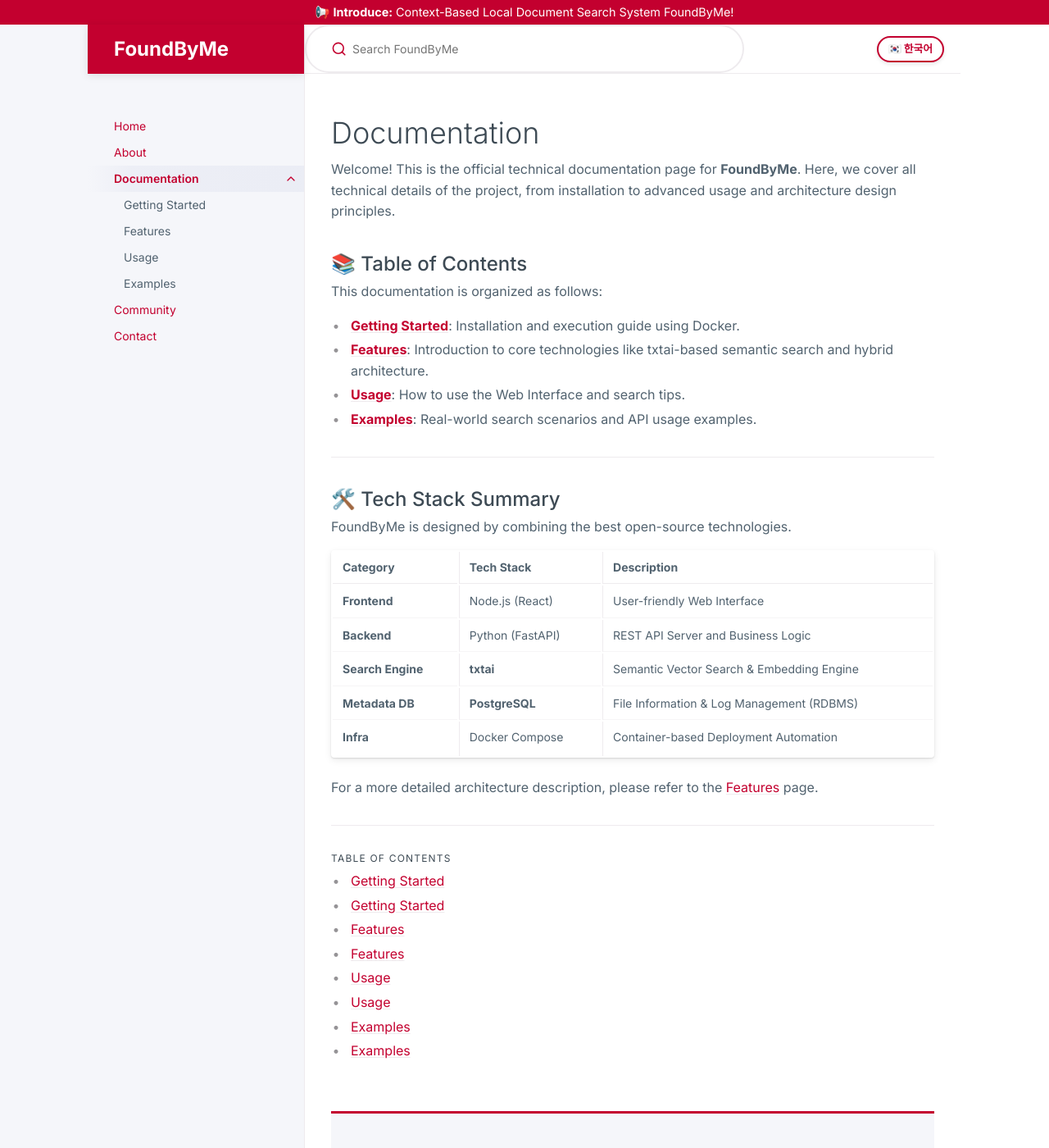
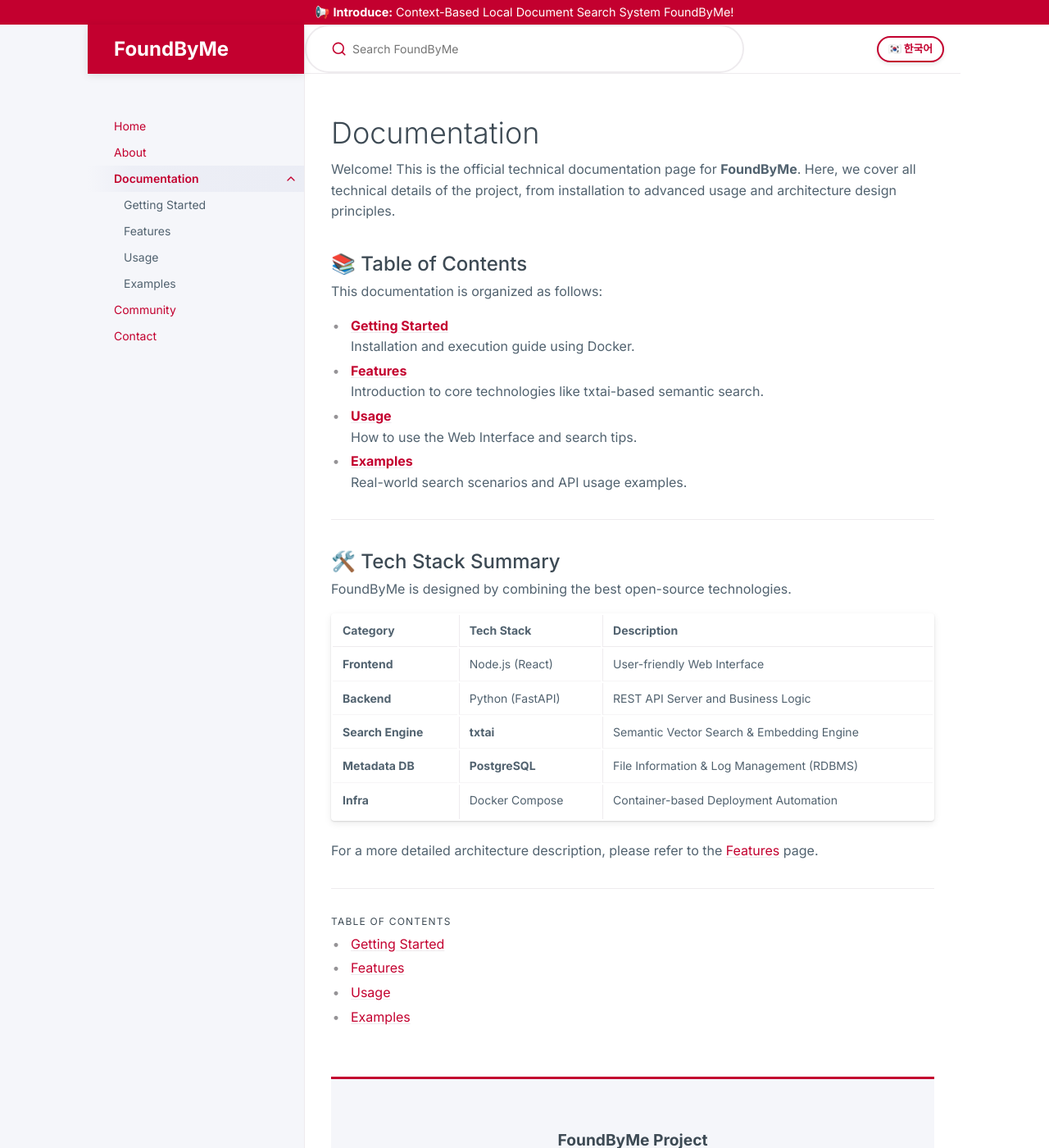
Before and after one commit to kimhabin2/foundbyme-custom, a Jekyll site: the page built from en/documentation.md, in a window 1280 px wide and 1400 px high. Shown: the whole window at 82% size. Built offline with Jekyll 4.4.1, drawn with Linux system fonts in a browser that asks for light colours; cached includes are drawn as plain includes.

Commit message:
오류 수정2

```diff
--- a/_includes/components/children_nav.html
+++ b/_includes/components/children_nav.html
@@ -81,9 +81,12 @@
 {% include toc_heading_custom.html %}
 <ul>
   {% for nav_child in nav_children %}
-  <li>
-    <a href="{{ nav_child.url | relative_url }}">{{ nav_child.title }}</a>{% if nav_child.summary %} - {{ nav_child.summary }}{% endif %}
-  </li>
+    {% comment %} [수정] 현재 페이지와 언어가 같은 자식만 표시 {% endcomment %}
+    {% if nav_child.lang == page.lang %}
+      <li>
+        <a href="{{ nav_child.url | relative_url }}">{{ nav_child.title }}</a>{% if nav_child.summary %} - {{ nav_child.summary }}{% endif %}
+      </li>
+    {% endif %}
   {% endfor %}
 </ul>
 
--- a/en/documentation.md
+++ b/en/documentation.md
@@ -17,10 +17,14 @@ Here, we cover all technical details of the project, from installation to advanc
 
 This documentation is organized as follows:
 
-* **[Getting Started]({{ '/en/docs/getting-started/' | relative_url }})**: Installation and execution guide using Docker.
-* **[Features]({{ '/en/docs/features/' | relative_url }})**: Introduction to core technologies like txtai-based semantic search and hybrid architecture.
-* **[Usage]({{ '/en/docs/usage/' | relative_url }})**: How to use the Web Interface and search tips.
-* **[Examples]({{ '/en/docs/example/' | relative_url }})**: Real-world search scenarios and API usage examples.
+* **[Getting Started]({{ '/en/docs/getting-started/' | relative_url }})**
+  <br>Installation and execution guide using Docker.
+* **[Features]({{ '/en/docs/features/' | relative_url }})**
+  <br>Introduction to core technologies like txtai-based semantic search.
+* **[Usage]({{ '/en/docs/usage/' | relative_url }})**
+  <br>How to use the Web Interface and search tips.
+* **[Examples]({{ '/en/docs/example/' | relative_url }})**
+  <br>Real-world search scenarios and API usage examples.
 
 ---
 
```
Also changed, not shown: docs/features.md (+0 -1 lines).
